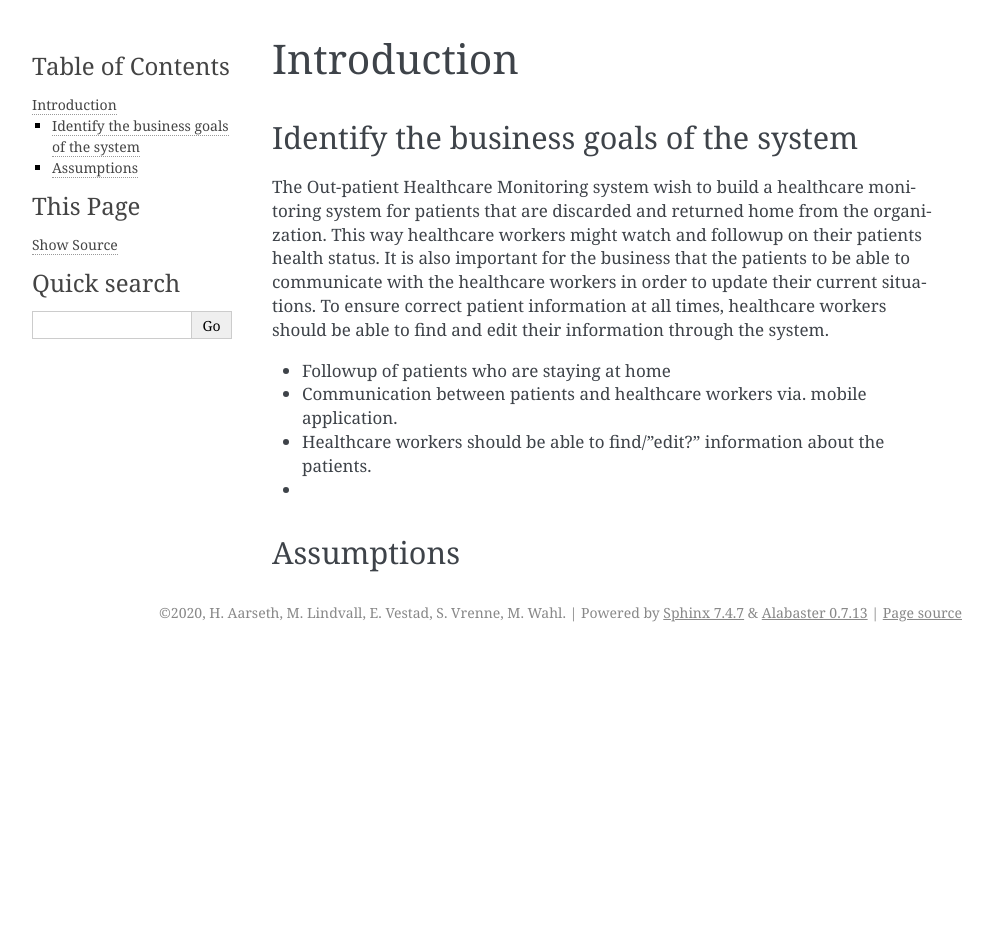
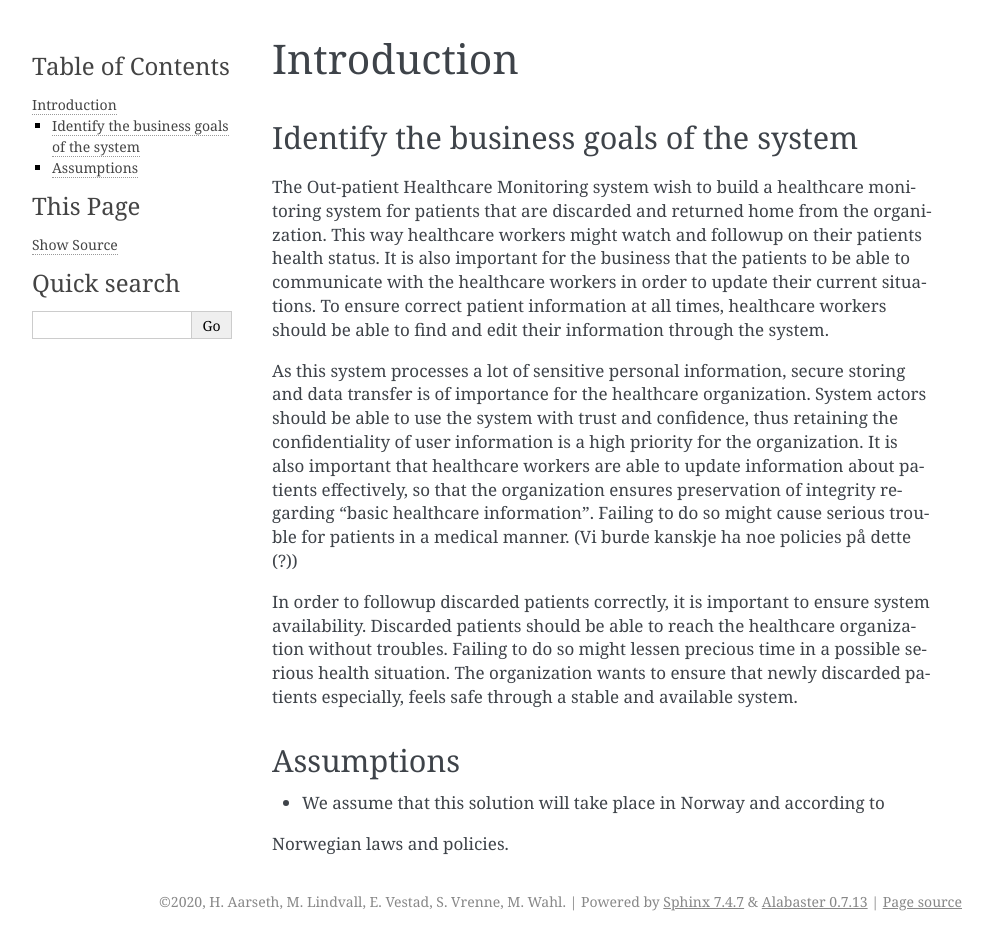
Before and after one commit to SteinarVrenne/school_imt3501, a Sphinx documentation site: the page built from Task 1/source/pages/02_Introduction.rst, in a window 1280 px wide. Shown: the whole page, without its empty margins (148-1141 px from the left). Built offline with Sphinx 7.4.7, drawn with Linux system fonts in a browser that asks for light colours; before the commit the page ends 900 px from its top, so only the background shows below that.

Commit message:
Added et par avsnitt på business goals

```diff
--- a/Task 1/source/pages/02_Introduction.rst
+++ b/Task 1/source/pages/02_Introduction.rst
@@ -13,13 +13,25 @@ current situations. To ensure correct patient information at all times,
 healthcare workers should be able to find and edit their information through the
 system.
 
+As this system processes a lot of sensitive personal information, secure storing
+and data transfer is of importance for the healthcare organization. System
+actors should be able to use the system with trust and confidence, thus
+retaining the confidentiality of user information is a high priority for the
+organization. It is also important that healthcare workers are able to update
+information about patients effectively, so that the organization ensures
+preservation of integrity regarding "basic healthcare information". Failing to
+do so might cause serious trouble for patients in a medical manner. (Vi burde
+kanskje ha noe policies på dette (?))
 
+In order to followup discarded patients correctly, it is important to ensure
+system availability. Discarded patients should be able to reach the healthcare
+organization without troubles. Failing to do so might lessen precious time in a
+possible serious health situation. The organization wants to ensure that newly
+discarded patients especially, feels safe through a stable and available system.
 
-- Followup of patients who are staying at home
-- Communication between patients and healthcare workers via. mobile application.
-- Healthcare workers should be able to find/"edit?" information about the patients.
--
 
 
 Assumptions
 -----------
+- We assume that this solution will take place in Norway and according to
+Norwegian laws and policies.
```
